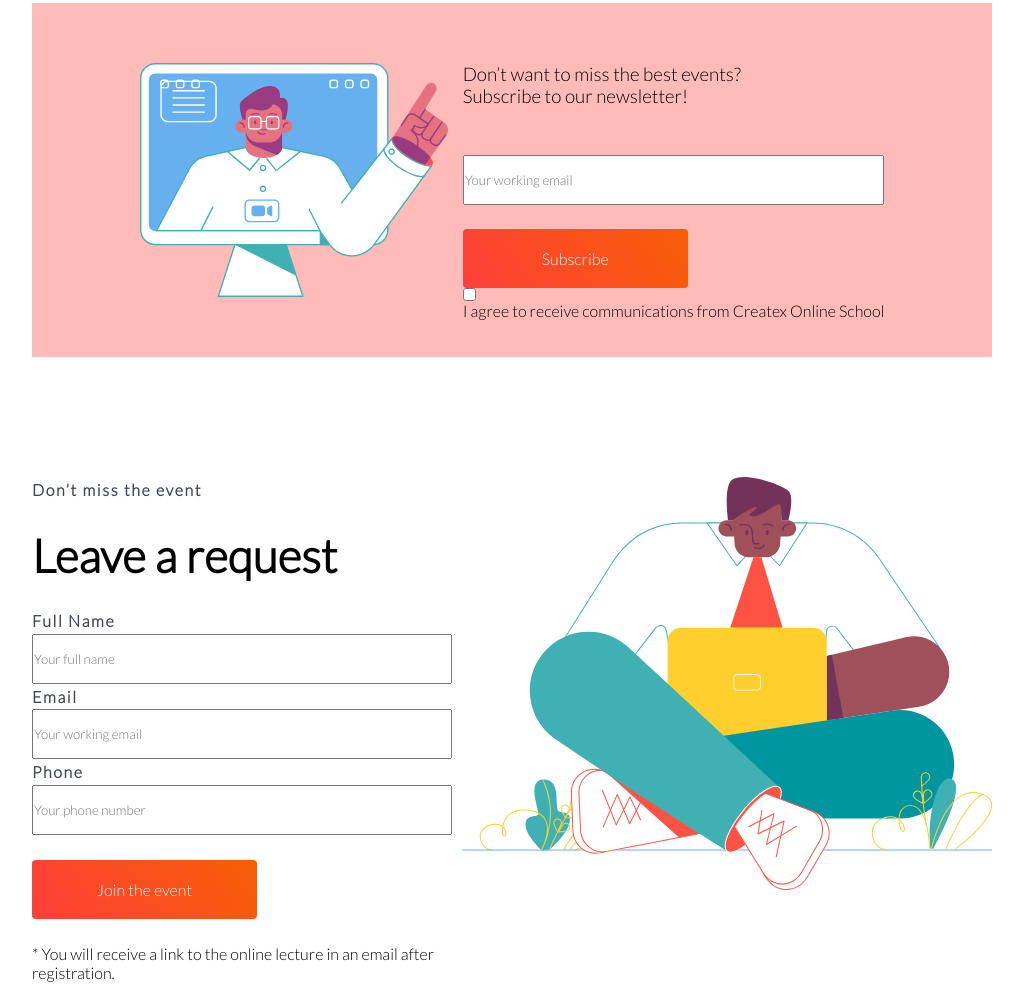
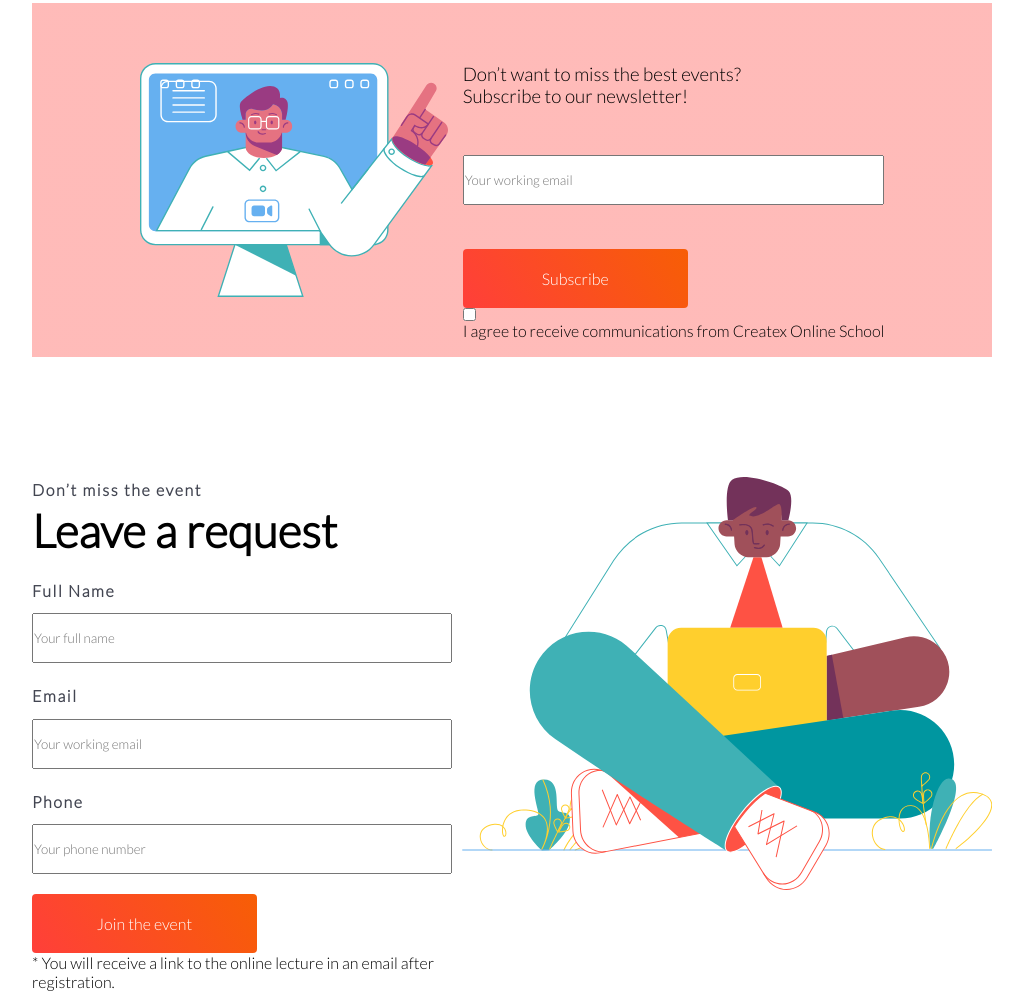
Before and after one commit to StanislavM31/createx-company, a plain HTML site: page page/index.html in a window 1280 px wide. Shown: the part 2110-3101 px from the top of the page, without its empty margins (128-1151 px from the left). Drawn offline with Linux system fonts and the light colour scheme.

Commit message:
refactor: p btn

```diff
--- a/style.css
+++ b/style.css
@@ -217,6 +217,12 @@ form{
     flex-direction: column;
     justify-content: space-between;
 }
+form p {
+    margin: 20px 0 10px 0;
+}
+.btn-subscribe{
+    margin-top: 20px;
+}
 .request form input{
     height: 50px;
     width: 420px;
```
